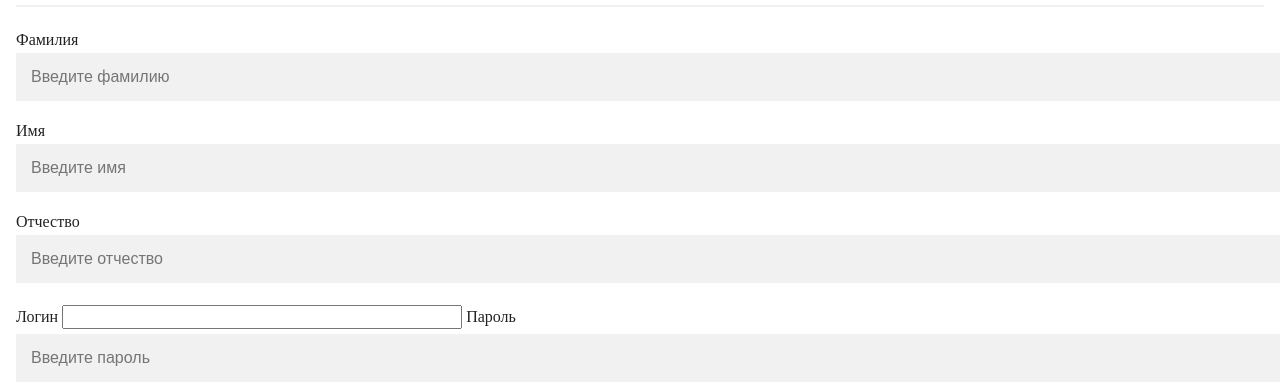
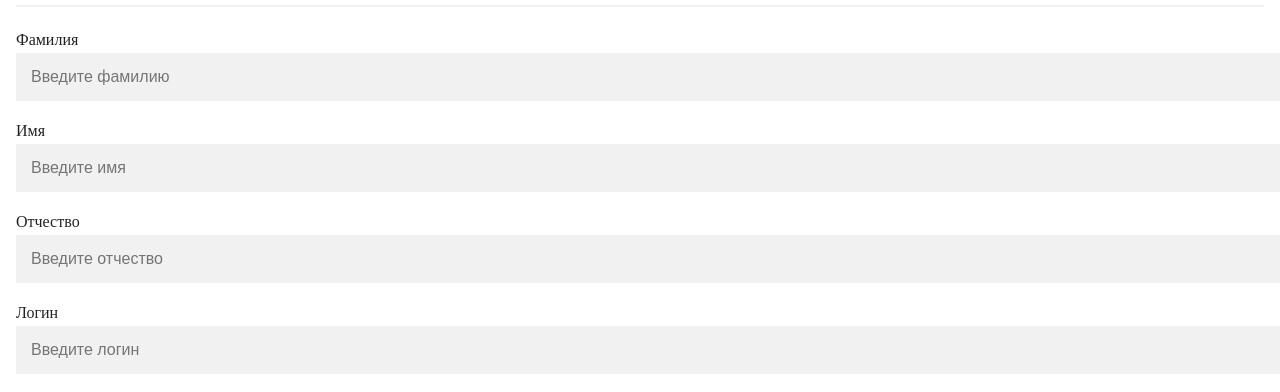
Before and after one commit to leraaleshina/K-L, a plain HTML site: page ДИПЛОМ 2021/registration.html in a window 1280 px wide. Shown: the part 348-740 px from the top of the page. Drawn offline with Linux system fonts and the light colour scheme.

Commit message:
Add files via upload

```diff
--- a/ДИПЛОМ 2021/registration.html
+++ b/ДИПЛОМ 2021/registration.html
@@ -62,7 +62,7 @@
           <input type="text" placeholder="Введите отчество" name="patr" required>
 
           <label for="name"><b>Логин</b></label>
-            <input maxlength="25" size="40" name="login" required>
+          <input type="text" placeholder="Введите логин" name="patr" required>
 
           <label for="psw"><b>Пароль</b></label>
           <input type="password" placeholder="Введите пароль" name="psw" required>
```
